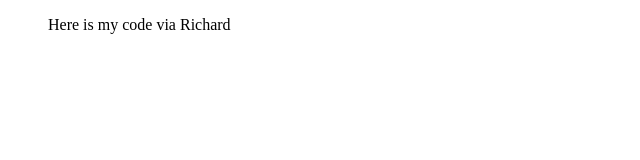
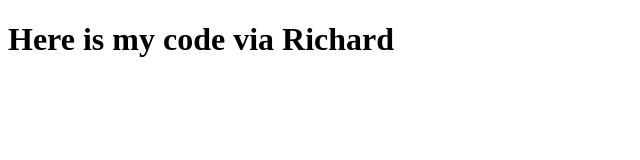
Before and after one commit to CodeBelow89/Team_Git_Practice, a plain HTML site: page index.html in a window 1280 px wide. Shown: the whole page, without its empty margins (0-640 px from the left). Drawn offline with Linux system fonts and the light colour scheme.

```diff
--- a/index.html
+++ b/index.html
@@ -6,8 +6,8 @@
     <title>Document</title>
   </head>
   <body>
-    <ul>
+    <h1>
       Here is my code via Richard
-    </ul>
+    <h1>
   </body>
 </html>
```
